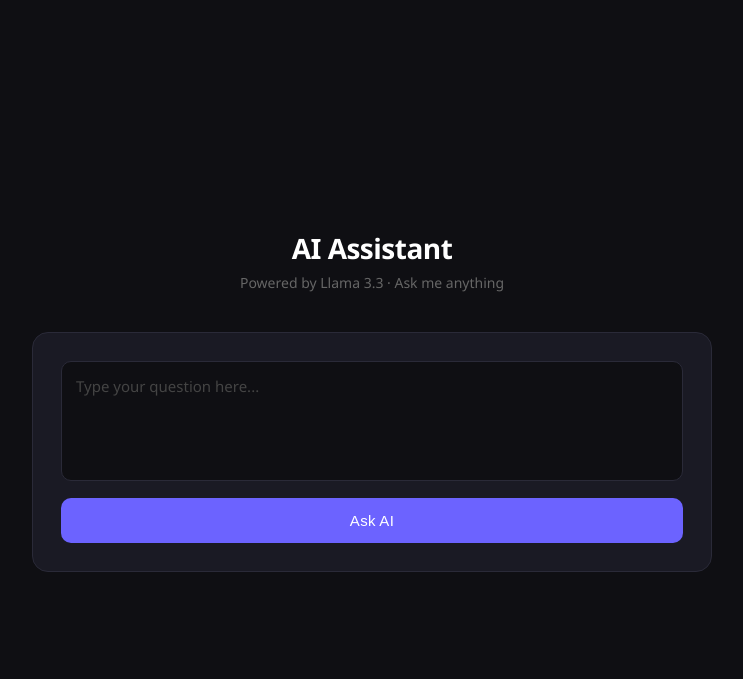
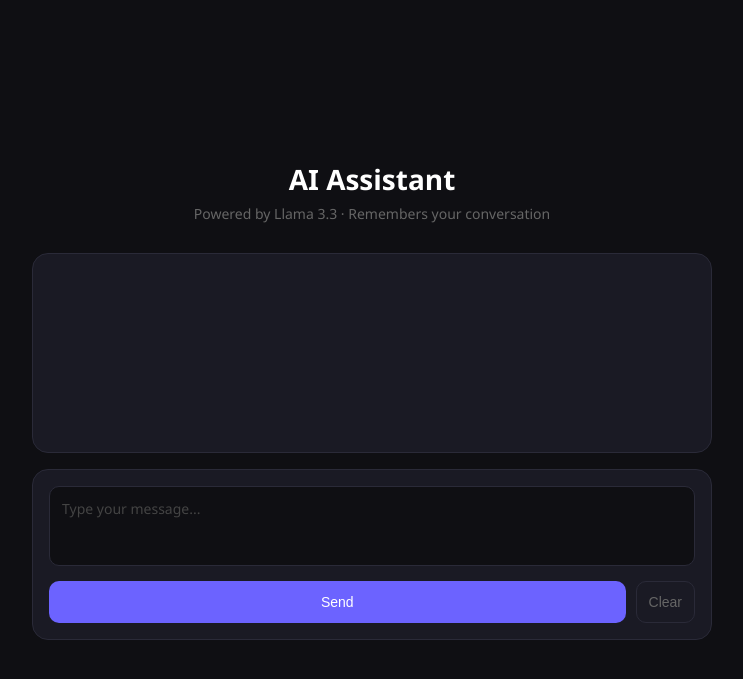
Before and after one commit to Tameem-2428/flask-app-ai, a Flask app: page / in a window 1280 px wide. Shown: the top 679 px of the page, without its empty margins (268-1011 px from the left). Run offline with Flask 3, Linux system fonts and the light colour scheme.

Commit message:
Update chatbot.html

```diff
--- a/templates/chatbot.html
+++ b/templates/chatbot.html
@@ -14,116 +14,119 @@
             justify-content: center;
             padding: 20px;
         }
-        .container {
-            width: 100%;
-            max-width: 680px;
-        }
-        .header {
-            text-align: center;
-            margin-bottom: 40px;
-        }
-        .header h1 {
-            font-size: 28px;
-            font-weight: 600;
-            color: #ffffff;
-            letter-spacing: -0.5px;
-        }
-        .header p {
-            color: #666;
-            font-size: 14px;
-            margin-top: 6px;
-        }
-        .card {
+        .container { width: 100%; max-width: 680px; }
+        .header { text-align: center; margin-bottom: 30px; }
+        .header h1 { font-size: 28px; font-weight: 600; color: #ffffff; }
+        .header p { color: #666; font-size: 14px; margin-top: 6px; }
+        .chat-box {
             background: #1a1a24;
             border: 1px solid #2a2a38;
             border-radius: 16px;
-            padding: 28px;
+            padding: 20px;
+            min-height: 200px;
+            max-height: 450px;
+            overflow-y: auto;
+            margin-bottom: 16px;
+        }
+        .message { margin-bottom: 16px; }
+        .message.user .bubble {
+            background: #6C63FF;
+            color: white;
+            border-radius: 12px 12px 2px 12px;
+            padding: 12px 16px;
+            display: inline-block;
+            max-width: 85%;
+            float: right;
+            clear: both;
+            font-size: 14px;
+            line-height: 1.6;
+        }
+        .message.assistant .bubble {
+            background: #0f0f13;
+            color: #c8c8d8;
+            border: 1px solid #2a2a38;
+            border-radius: 12px 12px 12px 2px;
+            padding: 12px 16px;
+            display: inline-block;
+            max-width: 85%;
+            float: left;
+            clear: both;
+            font-size: 14px;
+            line-height: 1.6;
+        }
+        .clearfix { clear: both; }
+        .input-area {
+            background: #1a1a24;
+            border: 1px solid #2a2a38;
+            border-radius: 16px;
+            padding: 16px;
         }
         textarea {
             width: 100%;
-            height: 120px;
+            height: 80px;
             background: #0f0f13;
             border: 1px solid #2a2a38;
             border-radius: 10px;
             color: #e8e8e8;
-            font-size: 15px;
-            padding: 14px;
+            font-size: 14px;
+            padding: 12px;
             resize: none;
             outline: none;
             font-family: 'Segoe UI', Arial, sans-serif;
             transition: border 0.2s;
         }
-        textarea:focus {
-            border-color: #6C63FF;
-        }
-        textarea::placeholder {
-            color: #444;
-        }
+        textarea:focus { border-color: #6C63FF; }
+        textarea::placeholder { color: #444; }
+        .buttons { display: flex; gap: 10px; margin-top: 10px; }
         button {
-            width: 100%;
+            flex: 1;
             background: #6C63FF;
             color: white;
             border: none;
             border-radius: 10px;
-            padding: 14px;
-            font-size: 15px;
+            padding: 12px;
+            font-size: 14px;
             font-weight: 500;
             cursor: pointer;
-            margin-top: 12px;
             transition: background 0.2s;
-            letter-spacing: 0.3px;
         }
-        button:hover {
-            background: #5a52e0;
+        button:hover { background: #5a52e0; }
+        .clear-btn {
+            background: transparent;
+            border: 1px solid #2a2a38;
+            color: #666;
+            flex: 0.3;
         }
-        .answer-box {
-            margin-top: 24px;
-            background: #0f0f13;
-            border: 1px solid #2a2a38;
-            border-radius: 10px;
-            padding: 20px;
-        }
-        .answer-label {
-            font-size: 11px;
-            font-weight: 600;
-            color: #6C63FF;
-            letter-spacing: 1px;
-            text-transform: uppercase;
-            margin-bottom: 10px;
-        }
-        .answer-text {
-            font-size: 15px;
-            color: #c8c8d8;
-            line-height: 1.8;
-        }
-        .dot {
-            display: inline-block;
-            width: 8px;
-            height: 8px;
-            background: #6C63FF;
-            border-radius: 50%;
-            margin-right: 8px;
-        }
+        .clear-btn:hover { background: #1a1a24; color: #999; }
     </style>
 </head>
 <body>
     <div class="container">
         <div class="header">
             <h1>AI Assistant</h1>
-            <p>Powered by Llama 3.3 · Ask me anything</p>
+            <p>Powered by Llama 3.3 · Remembers your conversation</p>
         </div>
-        <div class="card">
+        <div class="chat-box" id="chatbox">
+            {% for msg in messages %}
+            <div class="message {{ msg.role }}">
+                <div class="bubble">{{ msg.content }}</div>
+                <div class="clearfix"></div>
+            </div>
+            {% endfor %}
+        </div>
+        <div class="input-area">
             <form action="/ask" method="POST">
-                <textarea name="question" placeholder="Type your question here..."></textarea>
-                <button type="submit">Ask AI</button>
+                <textarea name="question" placeholder="Type your message..." required></textarea>
+                <div class="buttons">
+                    <button type="submit">Send</button>
+                    <a href="/"><button type="button" class="clear-btn">Clear</button></a>
+                </div>
             </form>
-            {% if answer %}
-            <div class="answer-box">
-                <div class="answer-label"><span class="dot"></span>Answer</div>
-                <div class="answer-text">{{ answer }}</div>
-            </div>
-            {% endif %}
         </div>
     </div>
+    <script>
+        var chatbox = document.getElementById('chatbox');
+        chatbox.scrollTop = chatbox.scrollHeight;
+    </script>
 </body>
 </html>
```
